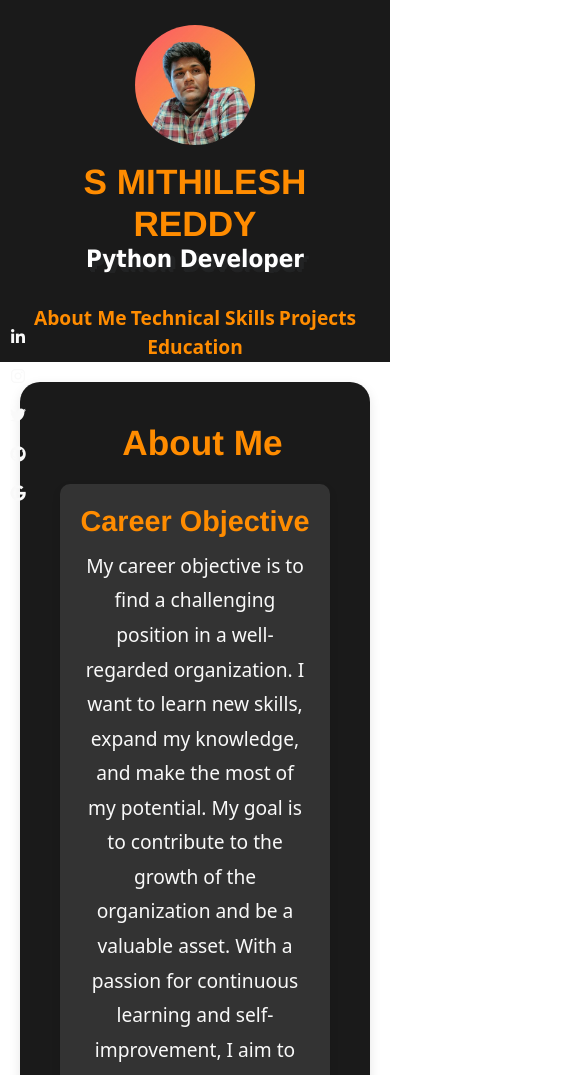
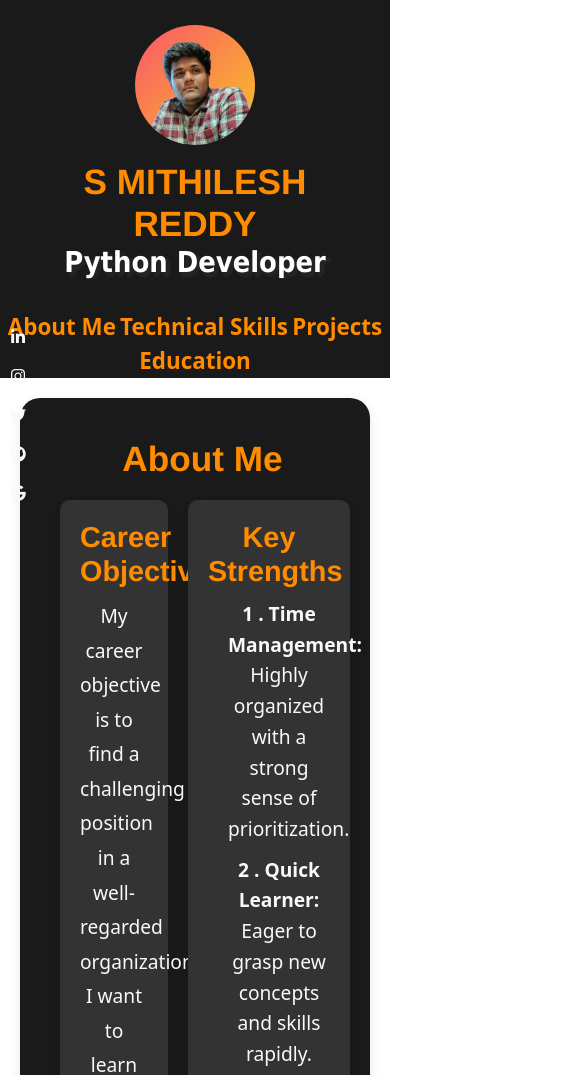
Before and after one commit to mithilreddy369/resume, a plain HTML site: page index.html in a window 390 px wide. Shown: the top 1075 px of the page, 585 px wide, since content can reach past the window. Drawn offline with nearby package versions, Linux system fonts and the light colour scheme.

Commit message:
updated to mobile 4

```diff
--- a/styles.css
+++ b/styles.css
@@ -413,38 +413,38 @@ footer .social-links a:hover {
 /* Mobile devices */
 @media only screen and (max-width: 600px) {
   body {
-    font-size: 14px;
+    font-size: 16px; /* Slightly increase the base font size for better readability */
   }
 
   header {
-    padding: 15px 20px; /* Add padding to the sides for better spacing */
+    padding: 15px 20px;
   }
 
   nav {
-    flex-direction: column; /* Stack navigation links vertically for better mobile layout */
-    align-items: center; /* Center align navigation links */
+    flex-direction: column;
+    align-items: center;
   }
 
   nav a {
-    font-size: 1.2rem;
-    margin: 10px 0; /* Add margin between navigation links for better touch experience */
+    font-size: 1.4rem; /* Slightly increase the font size of navigation links */
+    margin: 10px 0;
   }
 
   .profile-box {
-    text-align: center; /* Center align the profile box content */
+    text-align: center;
   }
 
   .profile-image {
-    margin: 10px 0; /* Add margin for the profile image */
+    margin: 10px 0;
   }
 
   .word-container {
     height: auto;
-    margin-bottom: 10px; /* Add some space below the word container */
+    margin-bottom: 10px;
   }
 
   .word {
-    font-size: 1.5em;
+    font-size: 1.8em; /* Increase the font size of the word for emphasis */
   }
 
   section {
@@ -454,20 +454,20 @@ footer .social-links a:hover {
   .about-box,
   .skill-box,
   .project-item {
-    margin-bottom: 20px; /* Add space between different sections */
+    margin-bottom: 20px;
   }
 
   table {
-    font-size: 1em;
+    font-size: 1.2em; /* Slightly increase the font size of the table text */
   }
 
   footer {
     padding: 15px;
   }
     /* Stack "Career Objective" and "Skills" vertically */
-    .about-grid,
-    .skills-grid {
-      grid-template-columns: 100%; /* Use a single column for better stacking */
+    #about,
+    #skills {
+      display: block; /* Change the display property to block for stacking vertically */
     }
 
     /* Center-align the content in "About Me" and "Technical Skills" sections */
@@ -476,6 +476,7 @@ footer .social-links a:hover {
       text-align: center;
     }
 }
+
 
 
 
```
